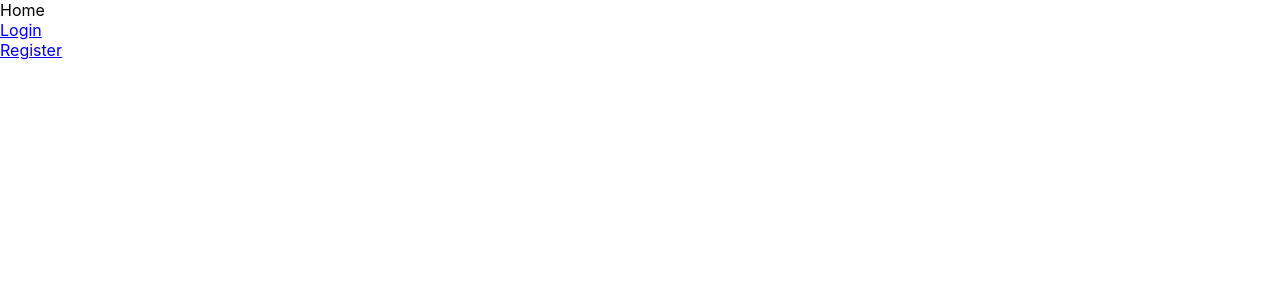
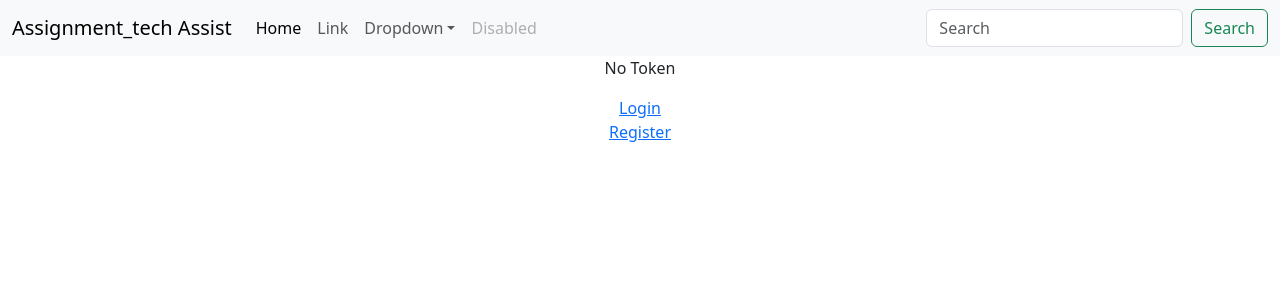
Before and after one commit to Rithik-dotcom/assignment, a React (Create React App) app: page / in a window 1280 px wide. Shown: the top 300 px of the page. Built offline with nearby package versions, Linux system fonts and the light colour scheme.

Commit message:
new Update

```diff
--- a/package.json
+++ b/package.json
@@ -7,6 +7,7 @@
     "@testing-library/react": "^13.4.0",
     "@testing-library/user-event": "^13.5.0",
     "axios": "^1.7.2",
+    "bootstrap": "^5.3.3",
     "react": "^18.3.1",
     "react-dom": "^18.3.1",
     "react-router-dom": "^6.23.1",
--- a/src/Components/Home.jsx
+++ b/src/Components/Home.jsx
@@ -1,9 +1,15 @@
-import React from 'react'
+import React, { useContext } from 'react'
+import Navbar from './Navbar'
+import {TokenContext} from '../context/userContext'
+import '../App.css'
+const Home = () => {
+  const {token, setToken} =useContext(TokenContext)
+  return (
+<div className='App'>
 
-const Home = () => {
-  return (
-<div>
-      <div>Home</div>
+
+      <Navbar/>
+      <div><p>{token}</p></div>
       <div><a href="/login">Login</a></div>
       <div><a href="/register">Register</a></div>
     </div>
--- a/src/Components/Login.jsx
+++ b/src/Components/Login.jsx
@@ -1,9 +1,14 @@
 // frontend/src/components/Login.js
-import React, { useState } from 'react';
+import React, { useContext, useState } from 'react';
 import axios from 'axios';
 import { useNavigate } from "react-router-dom";
+import {TokenContext} from '../context/userContext'
 const Login = () => {
   const Naviagte = useNavigate();
+
+  const {token, setToken} =useContext(TokenContext)
+console.log(token)
+
   const [email, setEmail] = useState('');
   const [password, setPassword] = useState('');
 
@@ -13,6 +18,7 @@
       const response = await axios.post('http://localhost:5000/api/auth/login', { email, password });
       localStorage.setItem('token', response.data.token);
       Naviagte('/', true);
+      setToken(response.data.token);
       // Redirect to profile page
     } catch (err) {
       console.error('Login failed', err);
--- /dev/null
+++ b/src/Components/Navbar.jsx
@@ -0,0 +1,46 @@
+import React from 'react'
+
+const Navbar = () => {
+  return (
+    <div>
+        <nav class="navbar navbar-expand-lg bg-body-tertiary">
+  <div class="container-fluid">
+    <a class="navbar-brand" href="#">Assignment_tech Assist</a>
+    <button class="navbar-toggler" type="button" data-bs-toggle="collapse" data-bs-target="#navbarSupportedContent" aria-controls="navbarSupportedContent" aria-expanded="false" aria-label="Toggle navigation">
+      <span class="navbar-toggler-icon"></span>
+    </button>
+    <div class="collapse navbar-collapse" id="navbarSupportedContent">
+      <ul class="navbar-nav me-auto mb-2 mb-lg-0">
+        <li class="nav-item">
+          <a class="nav-link active" aria-current="page" href="#">Home</a>
+        </li>
+        <li class="nav-item">
+          <a class="nav-link" href="#">Link</a>
+        </li>
+        <li class="nav-item dropdown">
+          <a class="nav-link dropdown-toggle" href="#" role="button" data-bs-toggle="dropdown" aria-expanded="false">
+            Dropdown
+          </a>
+          <ul class="dropdown-menu">
+            <li><a class="dropdown-item" href="#">Action</a></li>
+            <li><a class="dropdown-item" href="#">Another action</a></li>
+            <li><hr class="dropdown-divider"/></li>
+            <li><a class="dropdown-item" href="#">Something else here</a></li>
+          </ul>
+        </li>
+        <li class="nav-item">
+          <a class="nav-link disabled" aria-disabled="true">Disabled</a>
+        </li>
+      </ul>
+      <form class="d-flex" role="search">
+        <input class="form-control me-2" type="search" placeholder="Search" aria-label="Search"/>
+        <button class="btn btn-outline-success" type="submit">Search</button>
+      </form>
+    </div>
+  </div>
+</nav>
+    </div>
+  )
+}
+
+export default Navbar
--- /dev/null
+++ b/src/context/userContext.jsx
@@ -0,0 +1,35 @@
+import React, { createContext, useState, useEffect } from 'react';
+
+export const TokenContext = createContext({
+  token: "No Token",
+  updateToken: () => null
+});
+
+export const TokenProvider = ({ children }) => {
+  // State to hold the token
+  const [token, setToken] = useState(() => {
+    // Retrieve token from local storage when the component initializes
+    const storedToken = localStorage.getItem('token');
+    return storedToken || 'No Token';
+  });
+
+  // Function to update the token
+  const updateToken = (newToken) => {
+    // Update token state
+    setToken(newToken);
+    // Store token in local storage
+    localStorage.setItem('token', newToken);
+  };
+
+  // Remove token from local storage when the component unmounts
+  useEffect(() => {
+    return () => localStorage.removeItem('token');
+  }, []);
+
+  // Provide the token state and update function to the children components
+  return (
+    <TokenContext.Provider value={{ token, updateToken }}>
+      {children}
+    </TokenContext.Provider>
+  );
+};
--- a/src/index.js
+++ b/src/index.js
@@ -3,11 +3,14 @@
 import './index.css';
 import App from './App';
 import reportWebVitals from './reportWebVitals';
-
+import { TokenProvider } from './context/userContext';
+import '../node_modules/bootstrap/dist/css/bootstrap.min.css'
 const root = ReactDOM.createRoot(document.getElementById('root'));
 root.render(
   <React.StrictMode>
+    <TokenProvider>
     <App />
+    </TokenProvider>
   </React.StrictMode>
 );
 
```
Also changed, not shown: 1 other file (tests, documents, lock files or other folders).
